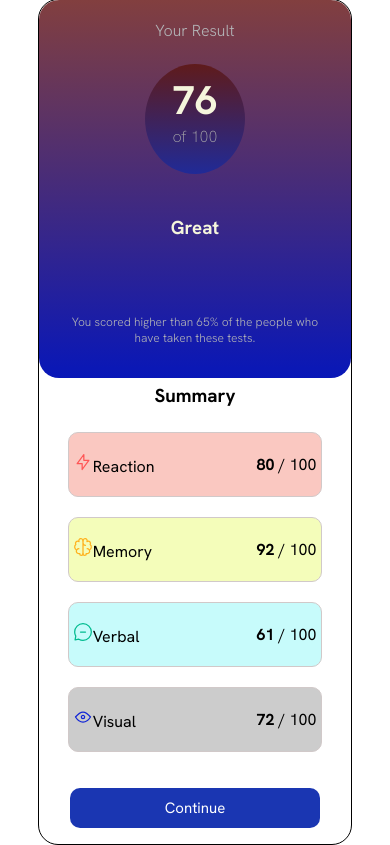
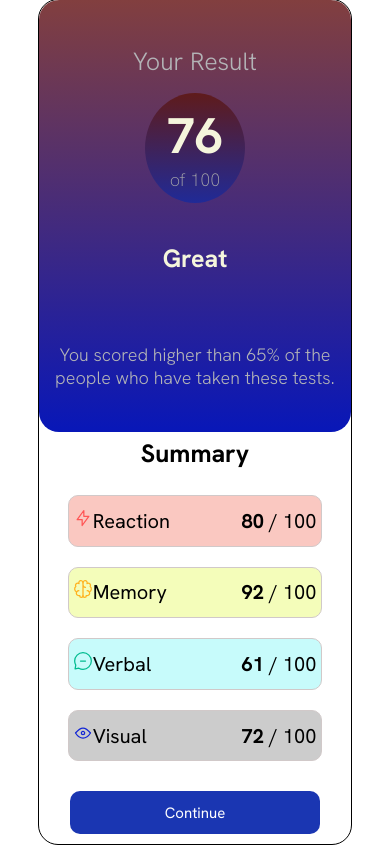
Before and after one commit to AlexStraton/Results-Summary-page, a plain HTML site: page index.html in a window 390 px wide. Drawn offline with Linux system fonts and the light colour scheme.

Commit message:
font changes and respnsiveness

```diff
--- a/styles.css
+++ b/styles.css
@@ -1,8 +1,9 @@
 * {
   font-family: "Hanken Grotesk", sans-serif;
 }
-body {
+html, body {
     margin: 0;
+    height: 100%;
   }
 
 .attribution {
@@ -18,8 +19,8 @@ body {
 }
 
 .main {
-  width: 65%;
-  height: 65%;
+  width: 70%;
+  height: 70%;
   position: absolute;
   top: 50%;
   left: 50%;
@@ -38,9 +39,10 @@ body {
   color: beige;
   display: flex;
   flex-direction: column;
-  justify-content: space-between;
+  justify-content: space-evenly;
   align-items: center;
   width: calc(50% + 20px);
+  height: 100%;
   z-index: 3;
   margin-right: -10px;
 }
@@ -52,29 +54,34 @@ body {
   align-items: center;
   margin-top: 20px;
   padding-top: 10px;
-  width: 100px;
-  height: 100px;
-  margin: 0;
+  width: 200px;
+  height: 200px;
+  margin: -10px;
 }
 .score-76 {
-  font-size: 40px;
+  font-size: 80px;
 }
 .header {
   margin-top: 20px;
   font-weight: 300;
   color: hsl(228, 3%, 71%);
+  font-size: 45px;
 }
 .of-100 {
   font-weight: 250;
   color: hsl(0, 0%, 67%);
   padding-bottom: 4px;
+  font-size: 30px;
+}
+.great {
+  font-size: 30px;
 }
 .sentence {
   text-align: center;
   font-weight: 300;
-  font-size: 12px;
-  padding: 20px;
+  font-size: 18px;
   color: hsl(228, 3%, 71%);
+
 }
 
 /*right side*/
@@ -85,8 +92,13 @@ body {
   flex-direction: column;
   justify-content: space-evenly;
   align-items: center;
+ font-size: 20px;
+  z-index: 1;
+}
 
-  z-index: 1;
+.summary{
+  font-size: 25px;
+
 }
 .reactions {
   display: flex;
@@ -98,7 +110,7 @@ body {
 }
 .wrapper {
   width: 90%;
-  height: 39%;
+  height: 30%;
   border: 1px solid rgb(209, 201, 201);
   display: flex;
   flex-direction: row;
@@ -133,7 +145,7 @@ body {
 }
 .continue {
   width: 80%;
-  height: 40px;
+  height: 45px;
   border-radius: 10px;
   font-size: 15px;
   margin: 10px;
@@ -161,7 +173,7 @@ body {
     width: 80vw;
     height: 100vh;
     margin: 20px auto 40px
-    box-sizing: border-box;
+
     border-radius: 20px;
     border: 1px solid black;
   }
@@ -172,15 +184,44 @@ body {
     margin-left: 0;
     margin-right: 0;
     width: 100%;
-    height: 70%;
+    height: 100vh;
+
   }
   .scores-section-container {
     z-index: 1;
     width: 100%;
-    height: 90%;
-
+    height: 100vh;
+    display: flex; /* Ensure child elements fill the container */
+    flex-direction: column;
   }
   .attribution {
     opacity: 0;
   }
-}
+  .circle {
+    border-radius: 50%;
+    background: linear-gradient(to bottom, #5f1b1b, #202a97);
+    display: flex;
+    flex-direction: column;
+    align-items: center;
+    width: 100px;
+    height: 100px;
+
+  }
+  .score-76 {
+    font-size: 50px;
+  }
+  .header {
+    margin-top: 20px;
+    font-weight: 300;
+    color: hsl(228, 3%, 71%);
+    font-size: 25px;
+  }
+  .of-100 {
+    font-weight: 250;
+    color: hsl(0, 0%, 67%);
+    padding-bottom: 4px;
+    font-size: 18px;
+  }
+  .great {
+    font-size: 25px;
+  }
```
